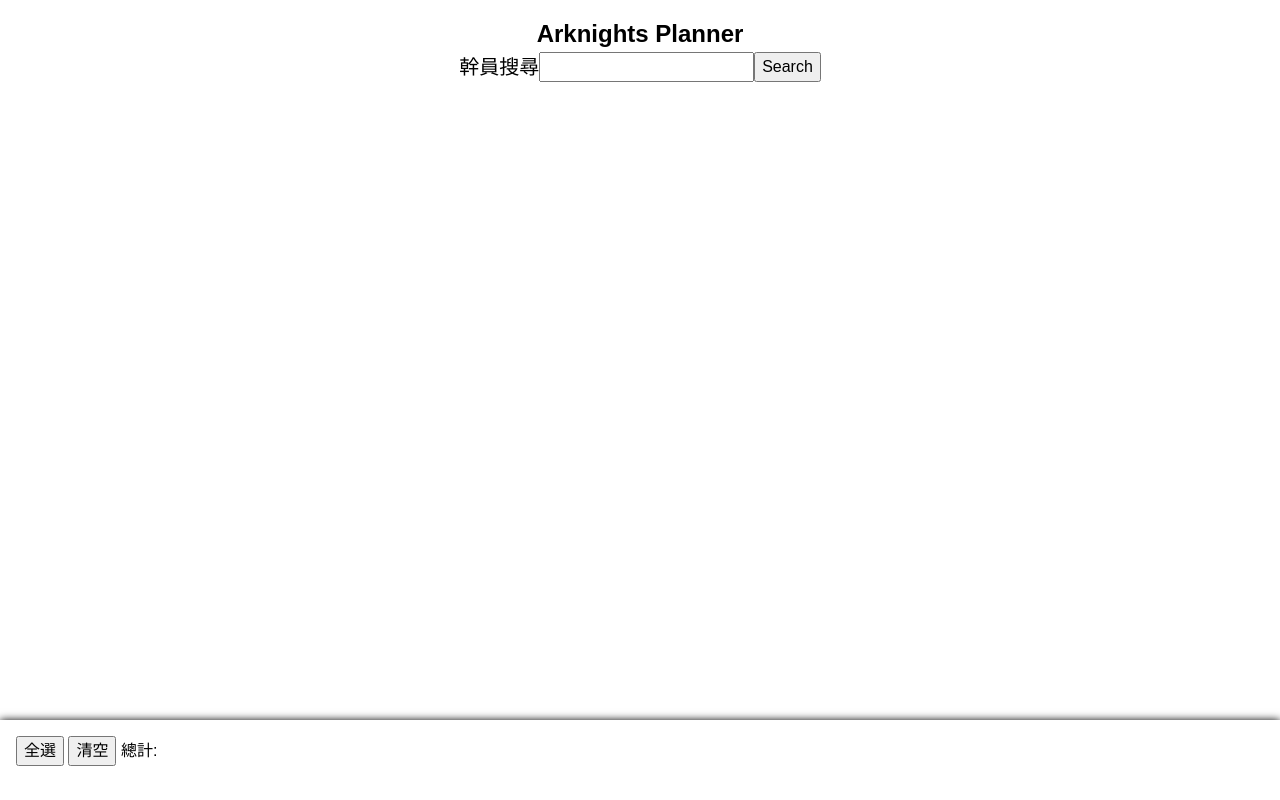
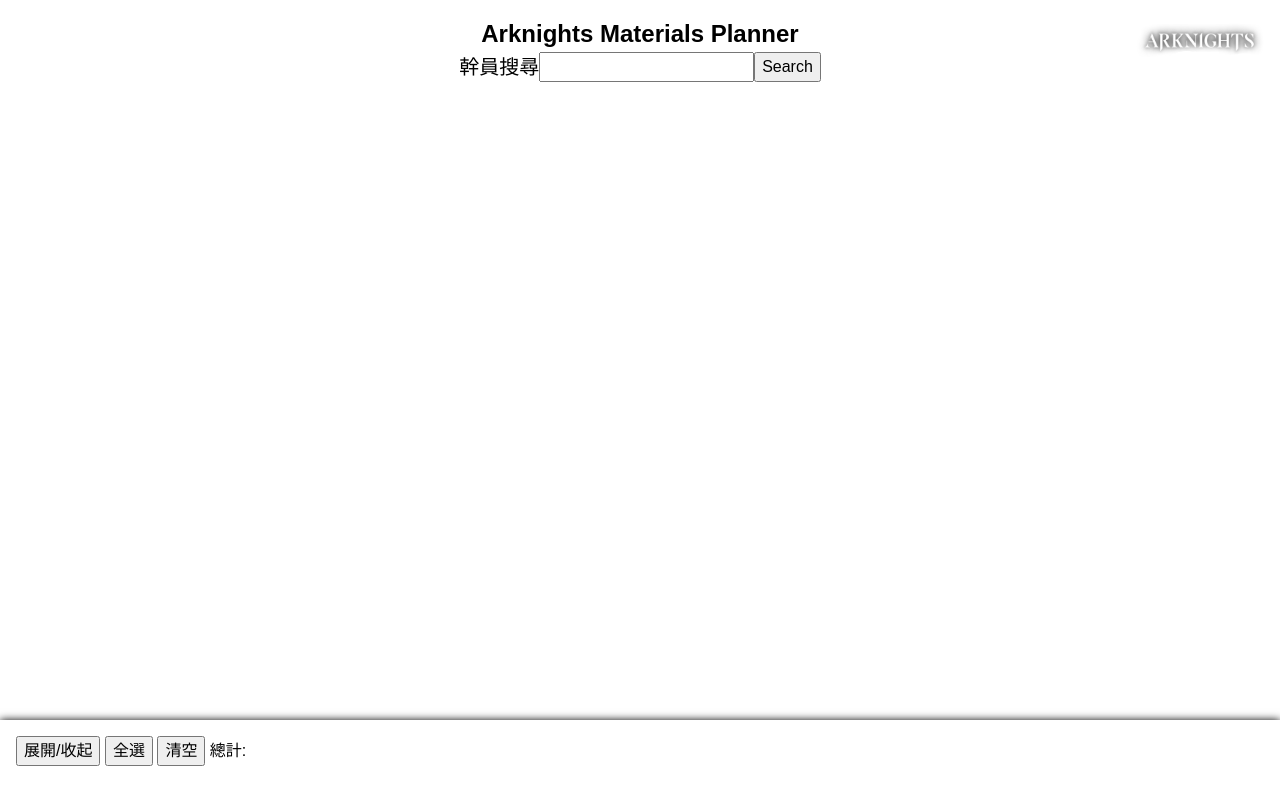
Before and after one commit to NeonEDuck/arknights-material-planner, a Flask app: page / in a window 1280 px wide. Run offline with Flask 2, Linux system fonts and the light colour scheme; parts of the project's set-up code (start-up, migrations or seed data) failed here and were passed over; some libraries are stand-ins or nearby versions.

Commit message:
新增明日方舟工商

```diff
--- a/static/css/style.css
+++ b/static/css/style.css
@@ -58,12 +58,17 @@
 }
 
 footer#planner-footer {
+    position: relative;
     background-color: white;
     max-height: 20vh;
     min-height: 5em;
     overflow: auto;
     padding: 1em;
-    box-shadow: 0 0 0.5em -0em black;
+    box-shadow: 0 0 0.5em 0em black;
+}
+
+footer#planner-footer.expanded {
+    max-height: initial;
 }
 
 #search-box-wrapper {
--- a/static/js/index.js
+++ b/static/js/index.js
@@ -168,3 +168,10 @@
         serachBoxSuggestion.appendChild(li)
     }
 })
+
+const plannerFooter = document.querySelector('#planner-footer')
+const plannerFooterExpandBtn = document.querySelector('#planner-footer__expand-btn')
+
+plannerFooterExpandBtn.addEventListener('click', () => {
+    plannerFooter.classList.toggle('expanded')
+})
--- a/templates/base.jinja
+++ b/templates/base.jinja
@@ -4,7 +4,7 @@
     <meta charset="UTF-8">
     <meta http-equiv="X-UA-Compatible" content="IE=edge">
     <meta name="viewport" content="width=device-width, initial-scale=1.0">
-    <title>Arknights Material Planner</title>
+    <title>Arknights Materials Planner</title>
     <link rel="stylesheet" href="{{ url_for('static', filename='css/reset.css') }}">
     <link rel="stylesheet" href="{{ url_for('static', filename='css/style.css') }}">
     {% block scripts %}
--- a/templates/planner_base.jinja
+++ b/templates/planner_base.jinja
@@ -9,10 +9,11 @@
 {% endblock scripts %}
 
 {% block content %}
+<a href="https://ak.txwy.tw/" target="_blank" style="position: absolute; top:1em; right:1em"><img src="{{ url_for('static', filename='imgs/arknights_logo.webp') }}" alt="" width="128"></a>
 <div id="planner-container">
     <main id="planner-main">
         <div class="flex flex-col align-center">
-            <h2>Arknights Planner</h2>
+            <h2>Arknights Materials Planner</h2>
             <form method="get" action="/operator" class="flex flex-row">
                 <p>幹員搜尋</p>
                 <div id="search-box-wrapper">
@@ -29,6 +30,7 @@
     </main>
 
     <footer id="planner-footer">
+        <button id="planner-footer__expand-btn">展開/收起</button>
         <button id="select-all-btn">全選</button>
         <button id="clear-all-btn">清空</button>
         <span>總計:</span>
```
Also changed, not shown: static/imgs/arknights_logo.webp (added), 1 other file.
